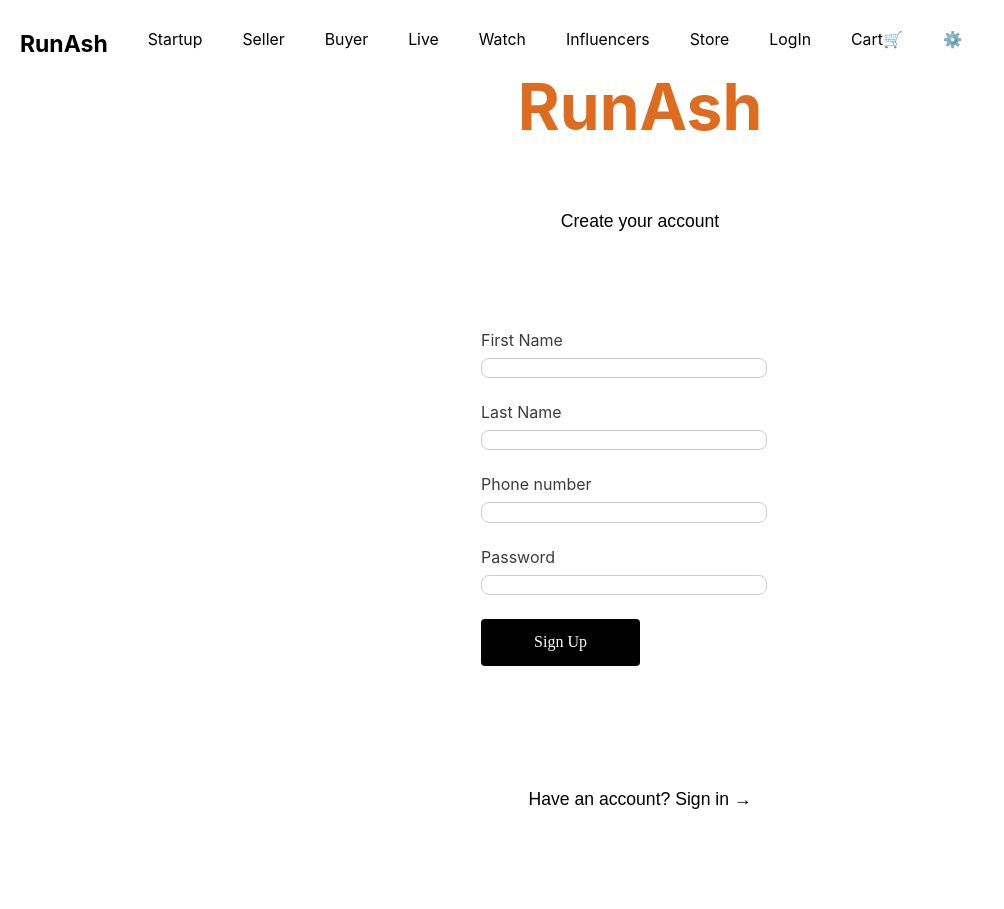
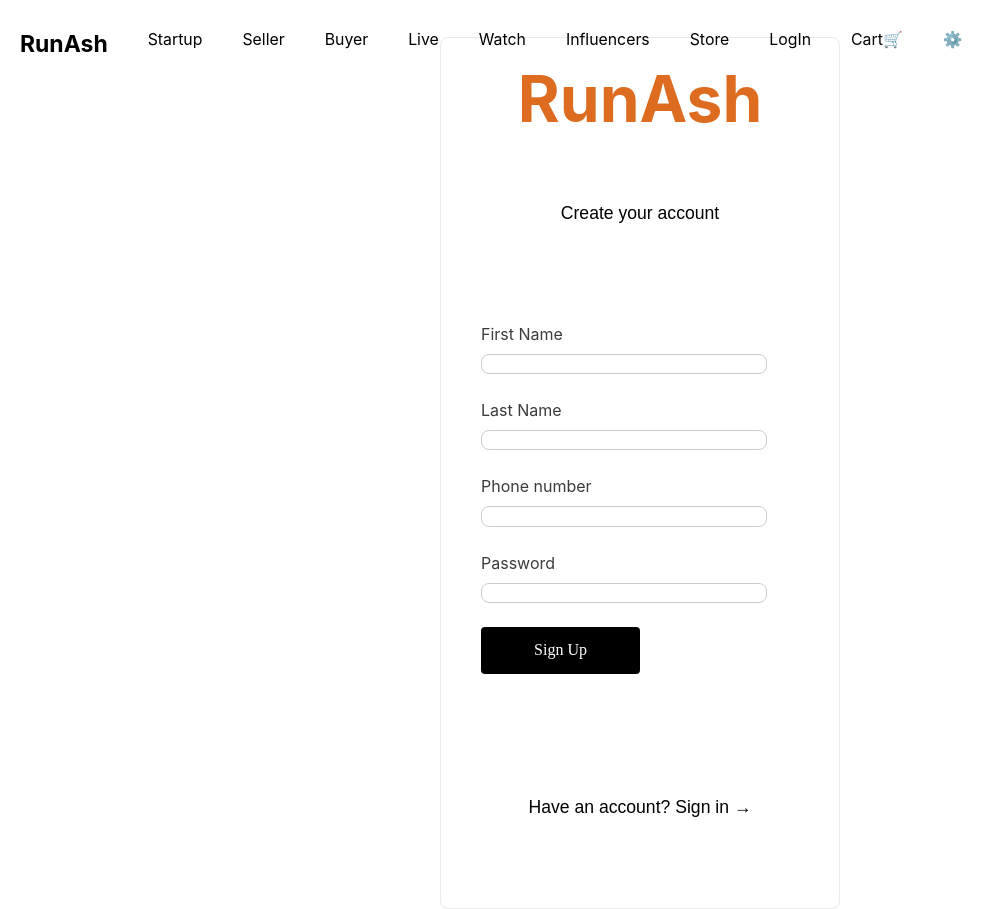
Before and after one commit to rammurmu/next, a Next.js app: page /js-form in a window 1280 px wide. Shown: the whole page, without its empty margins (0-1004 px from the left). Before the commit the page ends 873 px from the top, so only its background shows below. Built offline with nearby package versions, Linux system fonts and the light colour scheme.

Commit message:
Update js-form.js

```diff
--- a/pages/js-form.js
+++ b/pages/js-form.js
@@ -35,6 +35,8 @@ export default function PageWithJSbasedForm() {
   }
   return (
     <div className="container">
+    <main className={styles.main}>
+    <div className={styles.cards}>
       <h1 className={styles.title}>
         <Link href="/">
           <a>RunAsh</a>
@@ -61,7 +63,8 @@ export default function PageWithJSbasedForm() {
       <p className={styles.description}>
         Have an account? Sign in &rarr;
       </p>
-
+     </div>
+     </main>
     </div>
   )
 }
```
